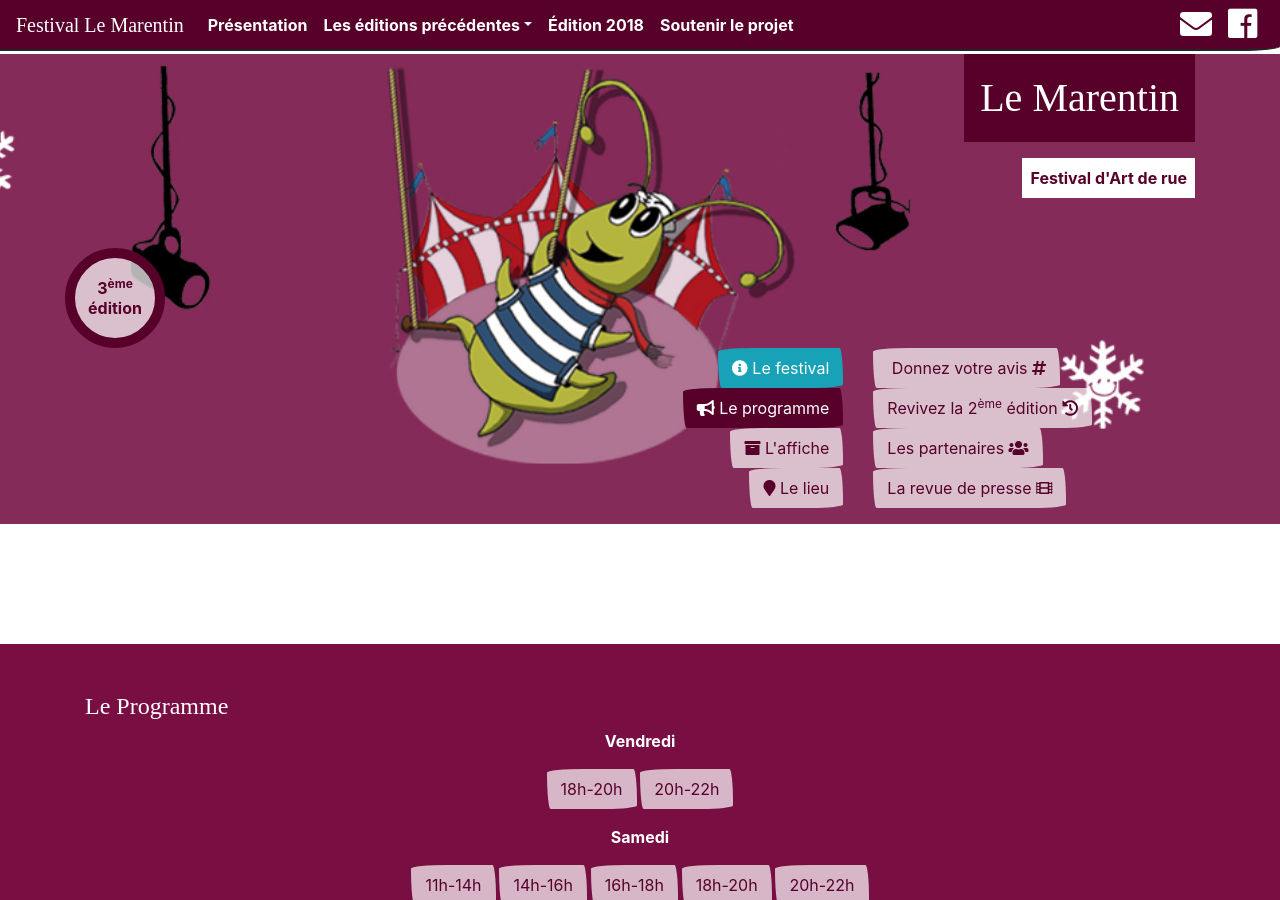
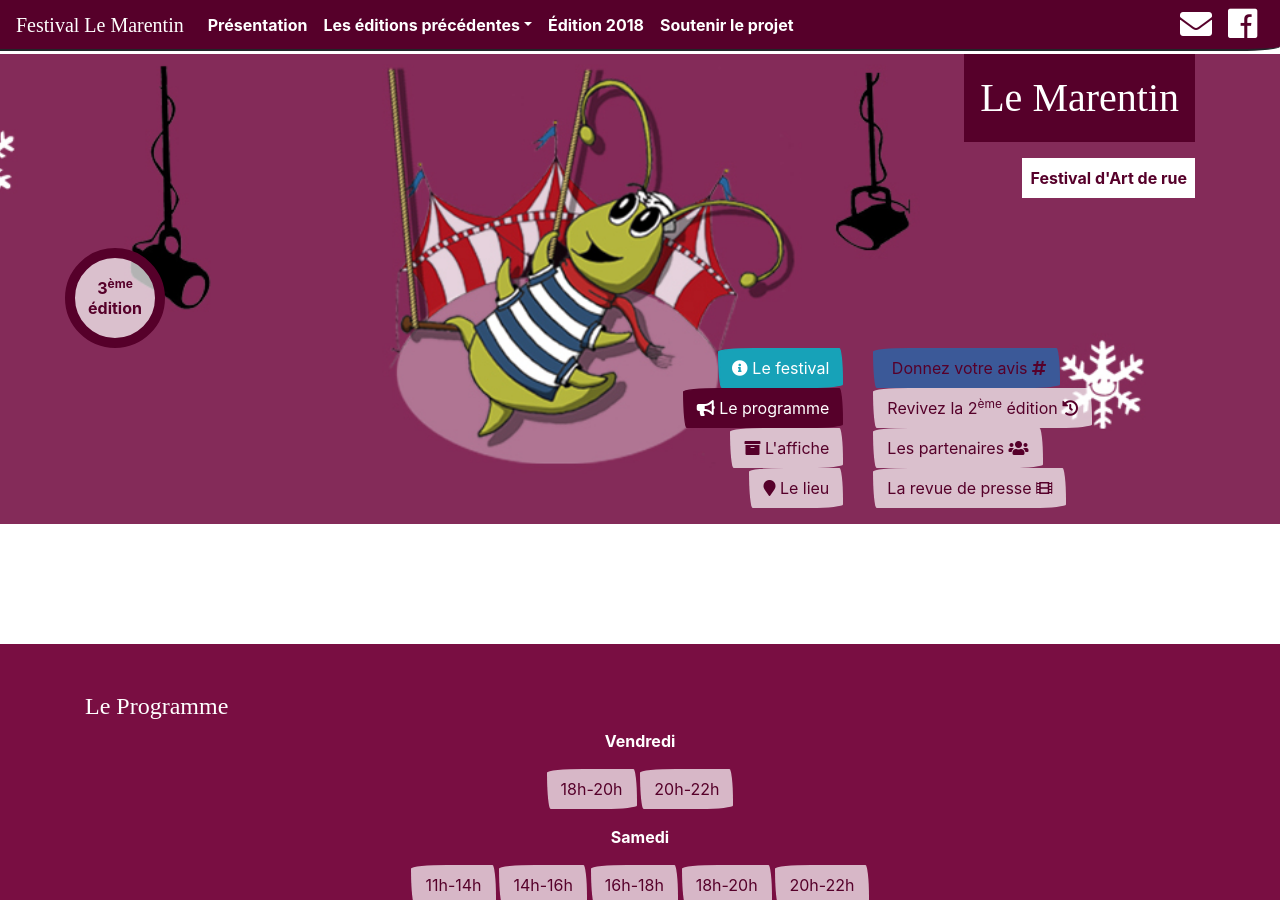
Before and after one commit to tibodut/marentin, a Jekyll site: the page built from edition-2018.html, in a window 1280 px wide and 900 px high. Built offline with Jekyll 4.4.1, drawn with Linux system fonts in a browser that asks for light colours; nearby versions of some CDN libraries; some web fonts are replaced.

Commit message:
Update edition-2018.html

```diff
--- a/edition-2018.html
+++ b/edition-2018.html
@@ -28,7 +28,7 @@ layout: default
             </div>
             <div class="col-sm-4">
                 <p style="line-height: 2em;">
-                    <a class="btn btn-default" href="https://www.facebook.com/events/361946424138220/" target="_blank" role="button" style="background:rgba(255,255,255,.7)"><span class="fa fa-facebook-official" aria-hidden="true"></span> Donnez votre avis <span class="fa fa-hashtag" aria-hidden="true"></span></a><br />
+                    <a class="btn btn-default" href="https://www.facebook.com/events/361946424138220/" target="_blank" role="button" style="background:rgba(59,89,152,1)"><span class="fa fa-facebook-official" aria-hidden="true"></span> Donnez votre avis <span class="fa fa-hashtag" aria-hidden="true"></span></a><br />
                     <a class="btn btn-default" href="{{site.baseurl}}/edition-2016" target="_blank" role="button" style="background:rgba(255,255,255,.7)"> Revivez la 2<sup>ème</sup> édition <span class="fa fa-history" aria-hidden="true"></span></a><br />
                     <a class="btn btn-default" href="#partenaires" role="button" style="background:rgba(255,255,255,.7)"> Les partenaires <span class="fa fa-users"></span></a><br />
                     <a class="btn btn-default" href="#revue-de-presse" role="button" style="background:rgba(255,255,255,.7)"> La revue de presse <span class="fa fa-film"></span></a></p>
```
